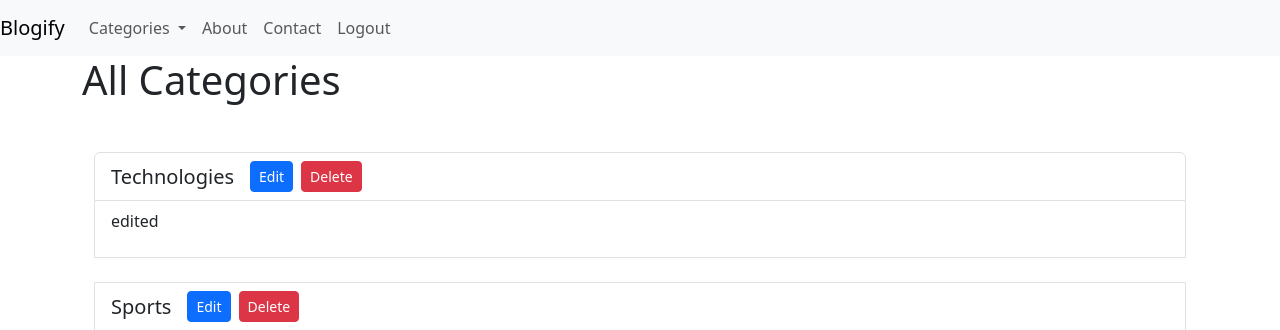
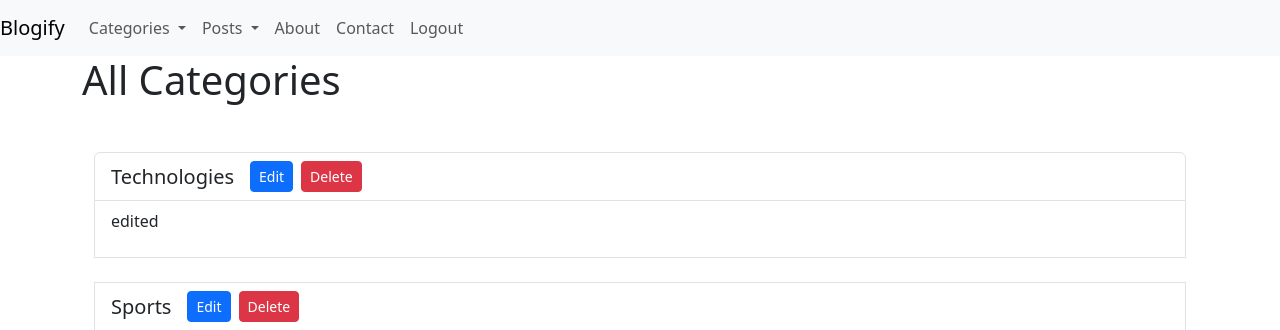
Before and after one commit to nishanlimbuchemjong/Blogify-Python-Django, a Django app: page /Users/categories/ in a window 1280 px wide. Shown: the top 330 px of the page. Run offline with Django 5.2, Linux system fonts and the light colour scheme; data comes from the database, SQL or seed files in the repository.

Commit message:
[add] added Post dropdown on admin_base

```diff
--- a/User/templates/admin/admin_base.html
+++ b/User/templates/admin/admin_base.html
@@ -21,6 +21,16 @@
                         <li><a class="dropdown-item" href="{% url 'add_user_category' %}">Add Category</a></li>
                     </ul>
                 </li>
+                <li class="nav-item dropdown">
+                    <a class="nav-link dropdown-toggle" href="#" id="postDropdown" role="button" data-bs-toggle="dropdown" aria-expanded="false">
+                        Posts
+                    </a>
+                    <ul class="dropdown-menu" aria-labelledby="postDropdown">
+                        <li><a class="dropdown-item" href="#">My Posts</a></li>
+                        <li><a class="dropdown-item" href="#">Add Post</a></li>
+                    </ul>
+                </li>
+
                 <li class="nav-item">
                     <a class="nav-link" href="#">About</a>
                 </li>
```
